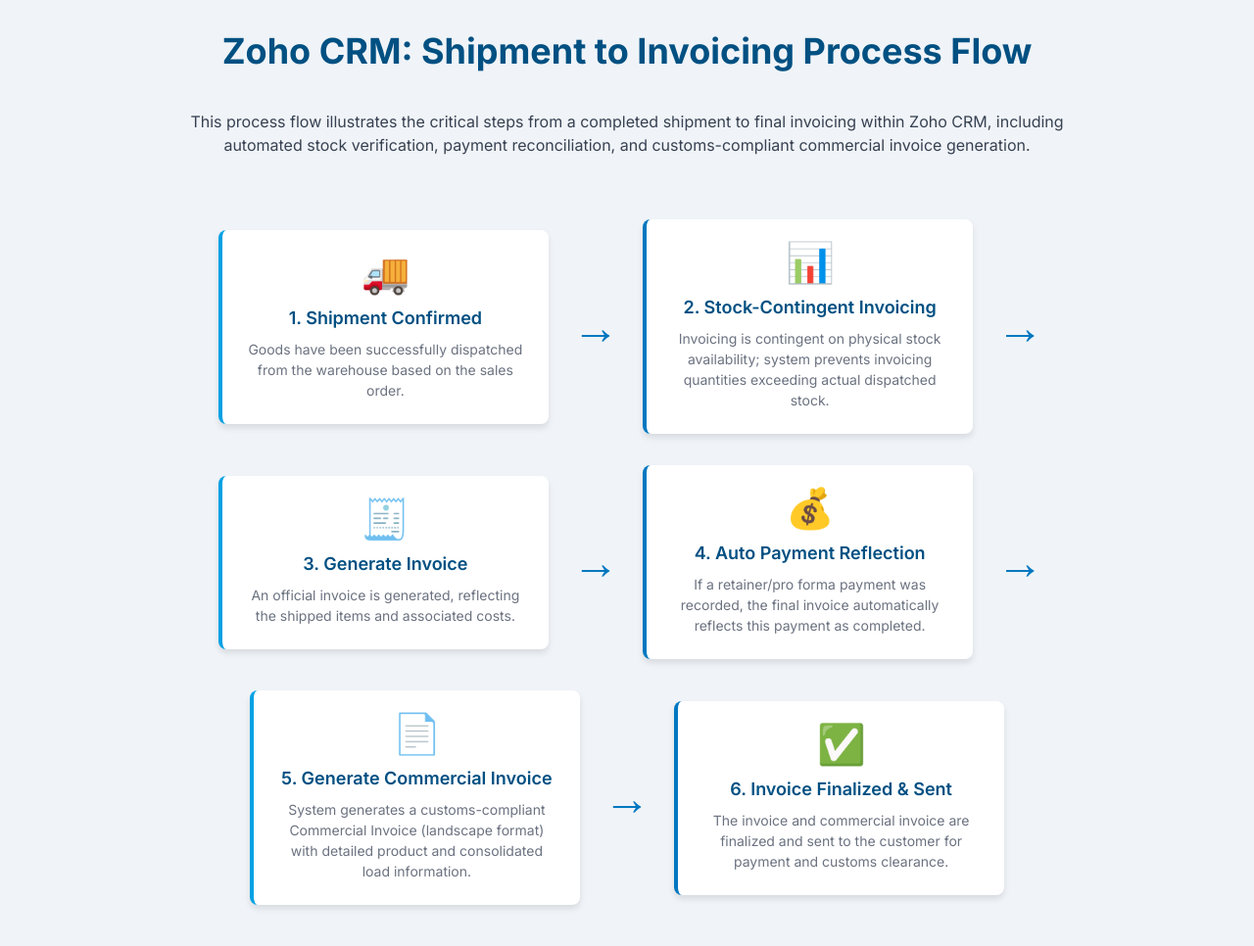
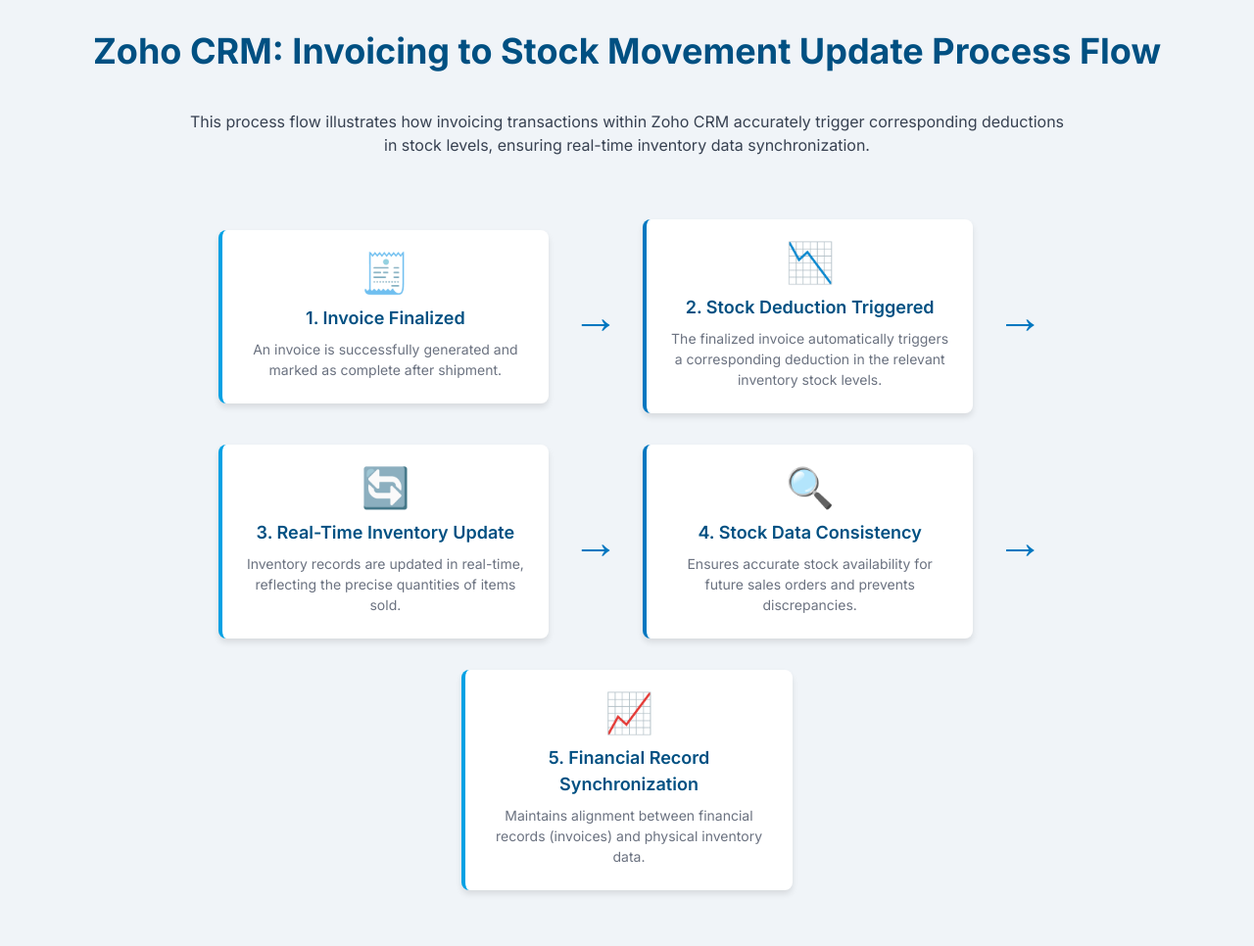
Before and after one commit to Fatty613/Lead-to-Customer, a plain HTML site: page index.html in a window 1280 px wide. Shown: the whole page at 98% size. Drawn offline with nearby package versions, Linux system fonts and the light colour scheme.

Commit message:
index.html

```diff
--- a/index.html
+++ b/index.html
@@ -3,7 +3,7 @@
 <head>
     <meta charset="UTF-8">
     <meta name="viewport" content="width=device-width, initial-scale=1.0">
-    <title>Zoho: Shipment to Invoicing Process Flow</title>
+    <title>Zoho CRM: Invoicing to Stock Movement Update Process Flow</title>
     <script src="https://cdn.tailwindcss.com"></script>
     <link href="https://fonts.googleapis.com/css2?family=Inter:wght@400;600;700&display=swap" rel="stylesheet">
     <style>
@@ -105,16 +105,16 @@
 </head>
 <body>
     <div class="container mx-auto p-4 md:p-8">
-        <h1 class="text-3xl md:text-4xl font-bold text-center text-[#005082] mb-10">Zoho CRM: Shipment to Invoicing Process Flow</h1>
-        <p class="max-w-4xl mx-auto text-center text-gray-700 mb-12">This process flow illustrates the critical steps from a completed shipment to final invoicing within Zoho CRM, including automated stock verification, payment reconciliation, and customs-compliant commercial invoice generation.</p>
+        <h1 class="text-3xl md:text-4xl font-bold text-center text-[#005082] mb-10">Zoho CRM: Invoicing to Stock Movement Update Process Flow</h1>
+        <p class="max-w-4xl mx-auto text-center text-gray-700 mb-12">This process flow illustrates how invoicing transactions within Zoho CRM accurately trigger corresponding deductions in stock levels, ensuring real-time inventory data synchronization.</p>
 
         <div class="flow-container flex justify-center items-stretch">
 
             <div class="flow-item">
                 <div class="flow-card border-[#00A1E4]">
-                    <div class="step-icon">🚚</div>
-                    <div class="step-title">1. Shipment Confirmed</div>
-                    <p class="step-description">Goods have been successfully dispatched from the warehouse based on the sales order.</p>
+                    <div class="step-icon">🧾</div>
+                    <div class="step-title">1. Invoice Finalized</div>
+                    <p class="step-description">An invoice is successfully generated and marked as complete after shipment.</p>
                 </div>
                 <div class="vertical-arrow">↓</div>
             </div>
@@ -123,9 +123,9 @@
 
             <div class="flow-item">
                 <div class="flow-card border-[#0077C0]">
-                    <div class="step-icon">📊</div>
-                    <div class="step-title">2. Stock-Contingent Invoicing</div>
-                    <p class="step-description">Invoicing is contingent on physical stock availability; system prevents invoicing quantities exceeding actual dispatched stock.</p>
+                    <div class="step-icon">📉</div>
+                    <div class="step-title">2. Stock Deduction Triggered</div>
+                    <p class="step-description">The finalized invoice automatically triggers a corresponding deduction in the relevant inventory stock levels.</p>
                 </div>
                 <div class="vertical-arrow">↓</div>
             </div>
@@ -134,9 +134,9 @@
 
             <div class="flow-item">
                 <div class="flow-card border-[#00A1E4]">
-                    <div class="step-icon">🧾</div>
-                    <div class="step-title">3. Generate Invoice</div>
-                    <p class="step-description">An official invoice is generated, reflecting the shipped items and associated costs.</p>
+                    <div class="step-icon">🔄</div>
+                    <div class="step-title">3. Real-Time Inventory Update</div>
+                    <p class="step-description">Inventory records are updated in real-time, reflecting the precise quantities of items sold.</p>
                 </div>
                 <div class="vertical-arrow">↓</div>
             </div>
@@ -145,9 +145,9 @@
 
             <div class="flow-item">
                 <div class="flow-card border-[#0077C0]">
-                    <div class="step-icon">💰</div>
-                    <div class="step-title">4. Auto Payment Reflection</div>
-                    <p class="step-description">If a retainer/pro forma payment was recorded, the final invoice automatically reflects this payment as completed.</p>
+                    <div class="step-icon">🔍</div>
+                    <div class="step-title">4. Stock Data Consistency</div>
+                    <p class="step-description">Ensures accurate stock availability for future sales orders and prevents discrepancies.</p>
                 </div>
                 <div class="vertical-arrow">↓</div>
             </div>
@@ -156,20 +156,9 @@
 
             <div class="flow-item">
                 <div class="flow-card border-[#00A1E4]">
-                    <div class="step-icon">📄</div>
-                    <div class="step-title">5. Generate Commercial Invoice</div>
-                    <p class="step-description">System generates a customs-compliant Commercial Invoice (landscape format) with detailed product and consolidated load information.</p>
-                </div>
-                <div class="vertical-arrow">↓</div>
-            </div>
-
-            <span class="arrow horizontal-arrow">→</span>
-
-            <div class="flow-item">
-                <div class="flow-card border-[#0077C0]">
-                    <div class="step-icon">✅</div>
-                    <div class="step-title">6. Invoice Finalized & Sent</div>
-                    <p class="step-description">The invoice and commercial invoice are finalized and sent to the customer for payment and customs clearance.</p>
+                    <div class="step-icon">📈</div>
+                    <div class="step-title">5. Financial Record Synchronization</div>
+                    <p class="step-description">Maintains alignment between financial records (invoices) and physical inventory data.</p>
                 </div>
                 <div class="vertical-arrow">↓</div>
             </div>
```
